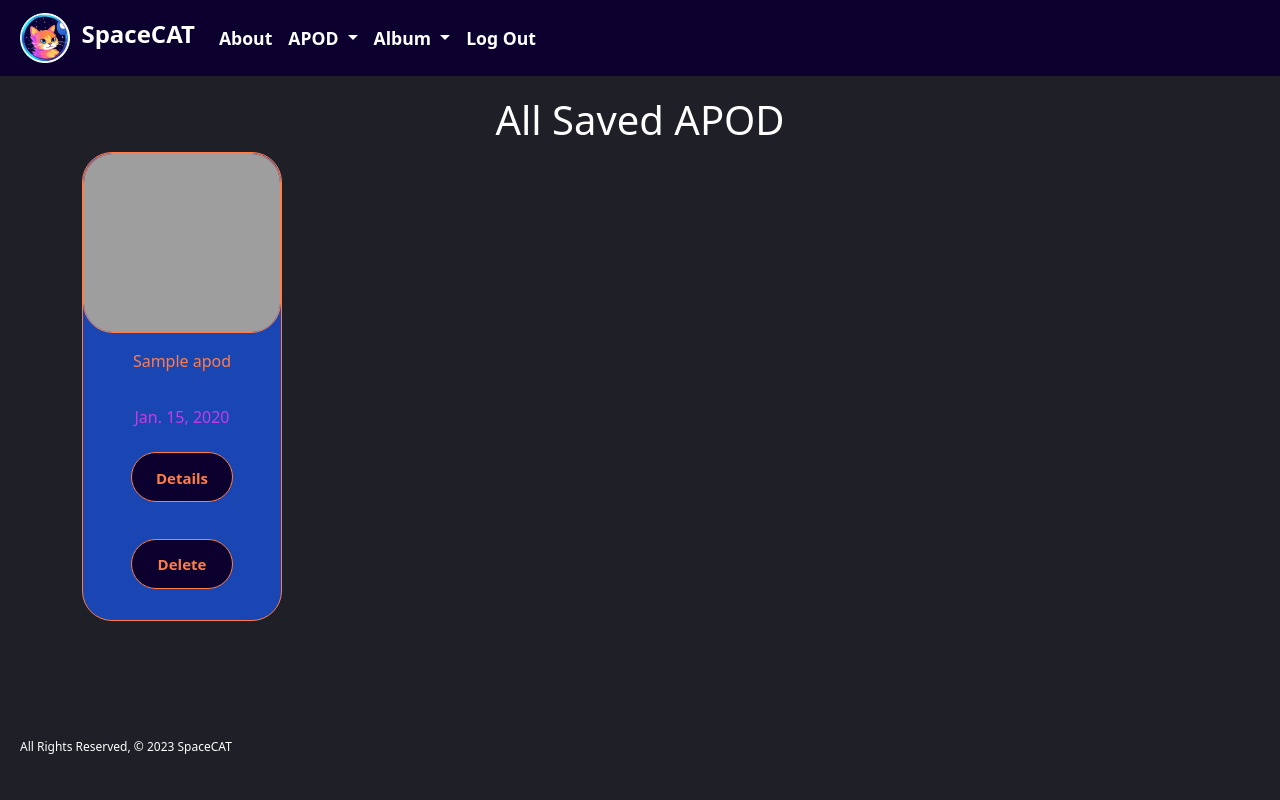
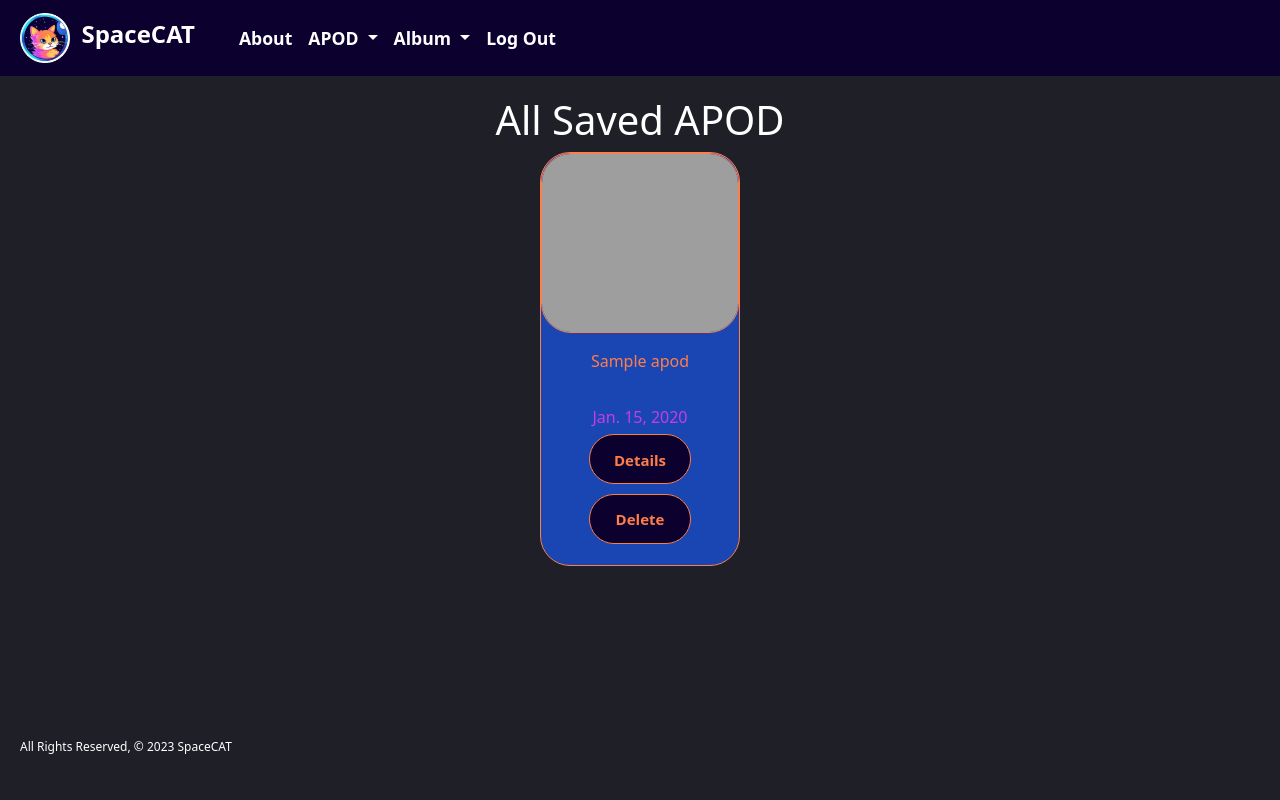
Before and after one commit to AmritpalC/SpaceCAT, a Django app: page /apod/all in a window 1280 px wide. Run offline with Django 4.2, Linux system fonts and the light colour scheme; a user stored in the database is signed in; tables that the repository leaves empty hold one stand-in row (values such as "Sample post"); some libraries are stand-ins or nearby versions; grey boxes are pictures that could not be loaded.

Commit message:
styling album and cards

```diff
--- a/main_app/static/css/style.css
+++ b/main_app/static/css/style.css
@@ -32,7 +32,8 @@ h3 {
   padding-bottom: 20px;
 }
 #wrap .container .card-album {
-  width: 380px;
+  max-width: 350px;
+  width: 100%;
   height: 100px;
   margin: 10px auto;
   background-color: grey;
@@ -96,6 +97,12 @@ h3 {
   margin-right: 10px;
   width: 200px;
 }
+@media only screen and (max-width: 600px) {
+  #wrap .container .card-content .card-action .btn {
+    margin-top: 20px;
+    margin-bottom: 5px;
+  }
+}
 #wrap .container .row .col .photos {
   display: flex;
   flex-direction: row;
@@ -130,6 +137,7 @@ h3 {
   display: flex;
   flex-wrap: wrap;
   gap: 15px;
+  justify-content: center;
 }
 .card__container .card {
   width: 200px;
@@ -186,6 +194,10 @@ h3 {
 .cat-login {
   height: 120px;
   width: 120px;
+}
+
+.navbar-nav {
+  padding-left: 20px;
 }
 
 .navbar-custom {
@@ -284,6 +296,12 @@ form {
   padding: 0.5rem 1.5rem;
 }
 
+.btn-pod,
+.btn-pod-details {
+  margin-top: 5px;
+  margin-bottom: 5px;
+}
+
 .btn:hover,
 .btn:focus,
 .btn-savephoto:hover,
--- a/main_app/static/css/style.scss
+++ b/main_app/static/css/style.scss
@@ -31,7 +31,8 @@ h3 {
 		padding-bottom: 20px;
 
 		.card-album {
-			width: 380px;
+			max-width: 350px;
+			width: 100%;
 			height: 100px;
 			margin: 10px auto;
 			background-color: grey;
@@ -83,6 +84,7 @@ h3 {
 				}
 				.card-action {
 					display: flex;
+
 					@media only screen and (max-width: 600px) {
 						flex-direction: column;
 					}
@@ -90,6 +92,10 @@ h3 {
 						margin-left: 10px;
 						margin-right: 10px;
 						width: 200px;
+						@media only screen and (max-width: 600px) {
+							margin-top: 20px;
+							margin-bottom: 5px;
+						}
 					}
 				}
 			}
@@ -139,6 +145,7 @@ h3 {
 	display: flex;
 	flex-wrap: wrap;
 	gap: 15px;
+	justify-content: center;
 
 	.card {
 		width: 200px;
@@ -198,6 +205,10 @@ h3 {
 .cat-login {
 	height: 120px;
 	width: 120px;
+}
+
+.navbar-nav {
+	padding-left: 20px;
 }
 
 .navbar-custom {
@@ -296,6 +307,12 @@ form {
 	padding: 0.5rem 1.5rem;
 }
 
+.btn-pod,
+.btn-pod-details {
+	margin-top: 5px;
+	margin-bottom: 5px;
+}
+
 .btn:hover,
 .btn:focus,
 .btn-savephoto:hover,
```
Also changed, not shown: 1 other file.
